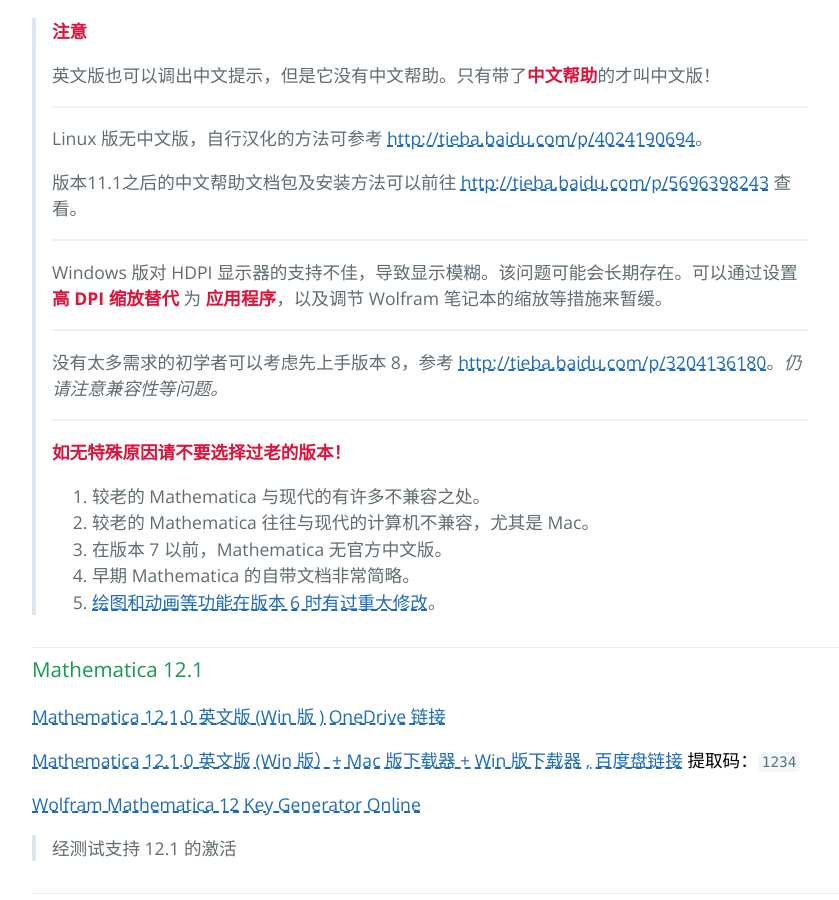
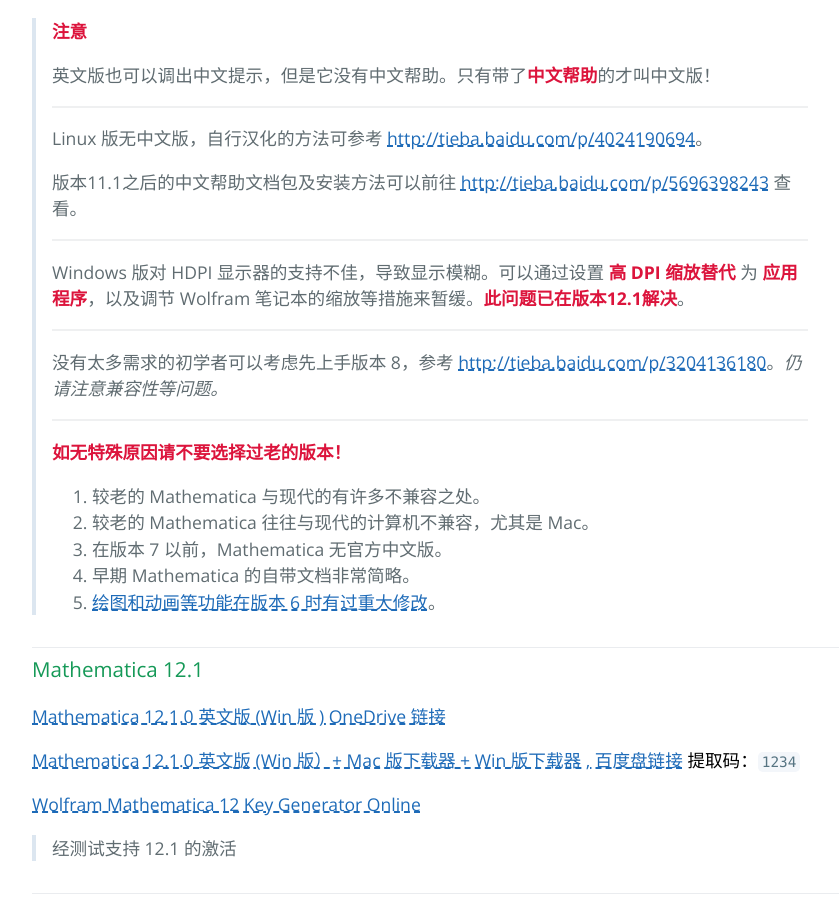
Before and after one commit to TieBaMma/InstallTutorial, a Jekyll site: the page built from index.md, in a window 1280 px wide and 900 px high, scrolled down 1790 px. Shown: the whole window, without its empty margins (192-1031 px from the left). Built offline with Jekyll 4.4.1, drawn with Linux system fonts in a browser that asks for light colours.

Commit message:
Update index.md
据更新日志，win版高分屏问题已在12.1版解决。

```diff
--- a/index.md
+++ b/index.md
@@ -65,7 +65,7 @@
 >
 > ---
 >
-> Windows 版对 HDPI 显示器的支持不佳，导致显示模糊。该问题可能会长期存在。可以通过设置 **高 DPI 缩放替代** 为 **应用程序**，以及调节 Wolfram 笔记本的缩放等措施来暂缓。
+> Windows 版对 HDPI 显示器的支持不佳，导致显示模糊。可以通过设置 **高 DPI 缩放替代** 为 **应用程序**，以及调节 Wolfram 笔记本的缩放等措施来暂缓。**此问题已在版本12.1解决**。
 >
 > ---
 >
```
